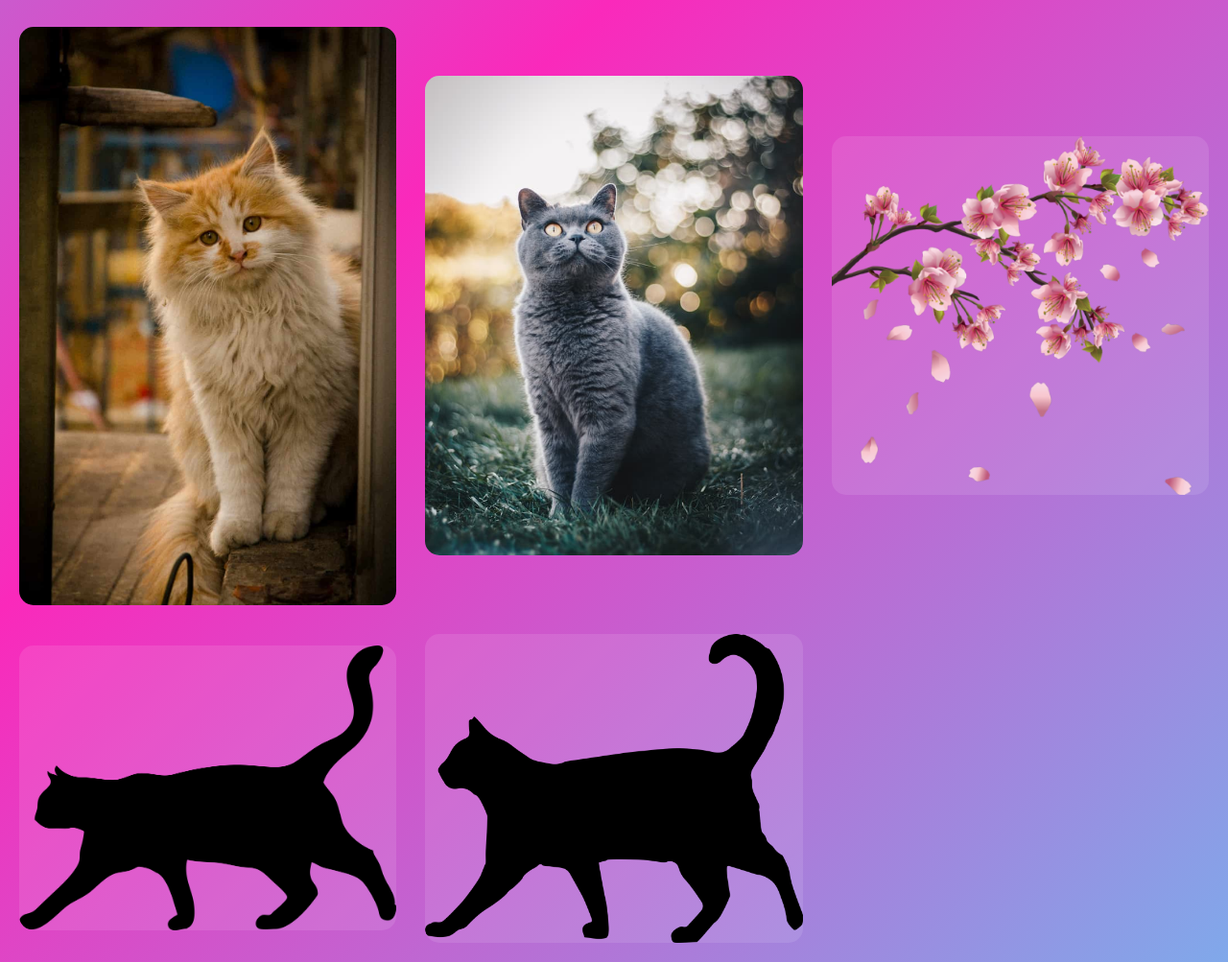
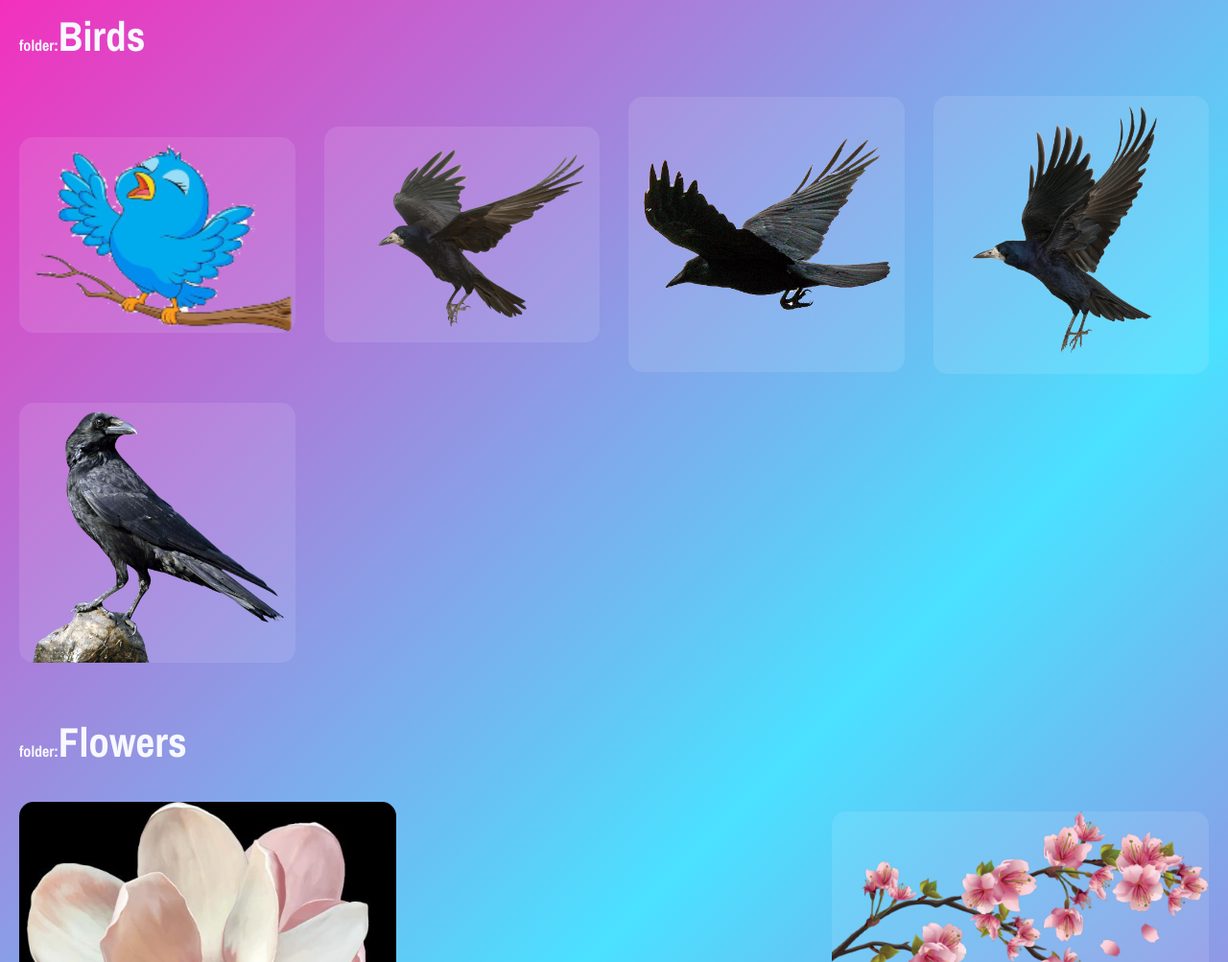
Before and after one commit to Bargamotova/gallery, a plain HTML site: page index.html in a window 1280 px wide. Shown: the part 1737-2740 px from the top of the page at 96% size. Drawn offline with nearby package versions, Linux system fonts and the light colour scheme.

Commit message:
fix size

```diff
--- a/index.html
+++ b/index.html
@@ -42,7 +42,7 @@
         <img class="image" src="animals/6.jpg" alt="animal">
         <img class="image" src="animals/7.jpg" alt="animal">
         <img class="image" src="animals/8.jpg" alt="animal">
-        <img class="image" src="animals/10.png" alt="animal">
+
         <img class="image" src="animals/cat-siluet.png" alt="animal">
         <img class="image" src="animals/siluet.png" alt="animal">
       </div>
@@ -63,7 +63,7 @@
       <div class="inner">
         <img src="flowers/flower.jpg" alt="flowers" class="image">
         <img src="flowers/rose.png" alt="flowers" class="image">
-
+        <img src="flowers/10.png" alt="flower" class="image">
       </div>
     </div>
     <div class="content content__difference">
--- a/style.css
+++ b/style.css
@@ -184,7 +184,7 @@ body {
 
 .inner {
   display: grid;
-  grid-template-columns: repeat(auto-fit, minmax(300px, 1fr));
+  grid-template-columns: repeat(auto-fit, minmax(225px, 1fr));
   place-items: center;
   gap: 30px;
 }
```
Also changed, not shown: flowers/10.png (renamed from animals/10.png).
